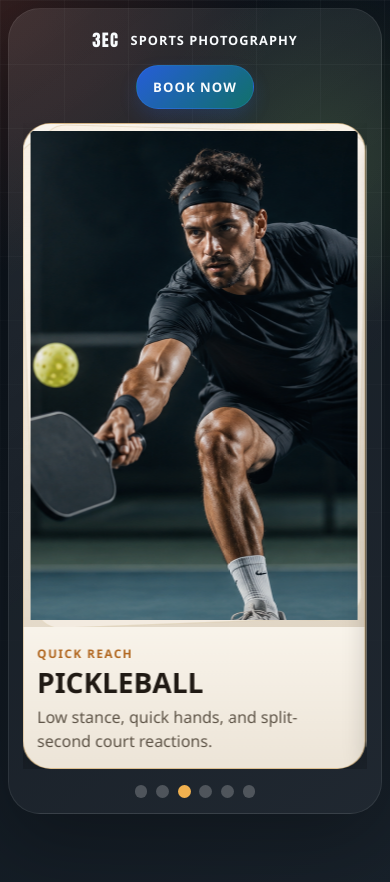
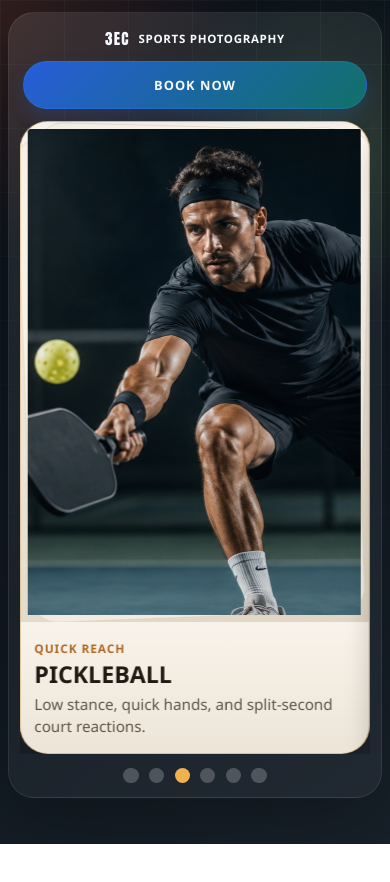
Before and after one commit to yyuseki15-ux/3EC-Photography-Website, a Next.js app: page /sports in a window 390 px wide. Shown: the top 882 px of the page. After the commit the page ends 844 px from the top, so only its background shows below. Built offline with nearby package versions, Linux system fonts and the light colour scheme.

Commit message:
Polish sports mobile carousel layout

```diff
--- a/src/app/globals.css
+++ b/src/app/globals.css
@@ -2995,6 +2995,12 @@ textarea {
     padding-top: 0.5rem;
   }
 
+  .sports-landing-shell {
+    width: min(100% - 1rem, 100%);
+    padding-top: 0.75rem;
+    padding-bottom: 2rem;
+  }
+
   .hero-card,
   .booking-card {
     padding: 1.25rem;
@@ -3009,6 +3015,34 @@ textarea {
     width: min(100% - 1rem, 100%);
   }
 
+  .sports-motion-carousel-section {
+    max-width: min(100%, 430px);
+    padding: 0.7rem;
+    border-radius: 26px;
+  }
+
+  .sports-motion-topbar {
+    gap: 0.65rem;
+    margin-bottom: 0.75rem;
+    padding-inline: 0.15rem;
+    align-items: stretch;
+  }
+
+  .sports-motion-topbar .sports-nav-brand {
+    justify-content: center;
+    gap: 0.55rem;
+  }
+
+  .sports-motion-topbar .sports-nav-mark {
+    font-size: 0.95rem;
+  }
+
+  .sports-motion-topbar .sports-nav-name {
+    font-size: 0.72rem;
+    letter-spacing: 0.06em;
+    text-align: center;
+  }
+
   .grid-two,
   .hero-stats {
     grid-template-columns: 1fr;
@@ -3056,6 +3090,18 @@ textarea {
     justify-content: center;
   }
 
+  .sports-motion-topbar .sports-nav-links {
+    width: 100%;
+  }
+
+  .sports-motion-topbar .sports-nav-links a {
+    width: 100%;
+    min-height: 3rem;
+    padding: 0.8rem 1rem;
+    font-size: 0.8rem;
+    letter-spacing: 0.08em;
+  }
+
   .sports-motion-carousel {
     min-height: auto;
     perspective: none;
@@ -3064,6 +3110,7 @@ textarea {
 
   .sports-motion-track {
     align-items: stretch;
+    gap: 0;
   }
 
   .sports-motion-card {
@@ -3073,6 +3120,7 @@ textarea {
       box-shadow 120ms ease-out,
       border-color 120ms ease-out;
     box-shadow: 0 14px 26px rgba(0, 0, 0, 0.2);
+    border-radius: 24px;
   }
 
   .sports-motion-card.active {
@@ -3080,22 +3128,40 @@ textarea {
   }
 
   .sports-motion-card-image-wrap {
-      aspect-ratio: 4 / 5.9;
-      padding: 0.45rem;
-    }
+    aspect-ratio: 4 / 5.75;
+    padding: 0.45rem;
+    border-radius: 24px 24px 0 0;
+  }
 
   .sports-motion-card-image-wrap::before,
   .sports-motion-card-image-wrap::after {
-      inset: 0.45rem;
-      box-shadow: none;
-    }
+    inset: 0.45rem;
+    box-shadow: none;
+  }
 
   .sports-motion-card-image {
     filter: none;
   }
 
   .sports-motion-card-copy {
-    padding: 0.85rem 0.85rem 0.95rem;
+    padding: 0.9rem 0.85rem 1rem;
+  }
+
+  .sports-motion-card-copy strong {
+    margin-top: 0.28rem;
+    font-size: 1.45rem;
+    line-height: 0.96;
+  }
+
+  .sports-motion-card-copy p {
+    margin-top: 0.5rem;
+    font-size: 0.95rem;
+    line-height: 1.45;
+  }
+
+  .sports-motion-card-copy .sports-strip-label {
+    font-size: 0.74rem;
+    letter-spacing: 0.08em;
   }
 
   .sports-motion-card-mobile {
@@ -3112,6 +3178,17 @@ textarea {
     border-radius: 28px;
   }
 
+  .sports-motion-dots {
+    gap: 0.65rem;
+    margin-top: 0.9rem;
+    padding-bottom: 0.15rem;
+  }
+
+  .sports-motion-dot {
+    width: 0.95rem;
+    height: 0.95rem;
+  }
+
   .admin-login-shell,
   .admin-shell,
   .public-page-shell {
```
